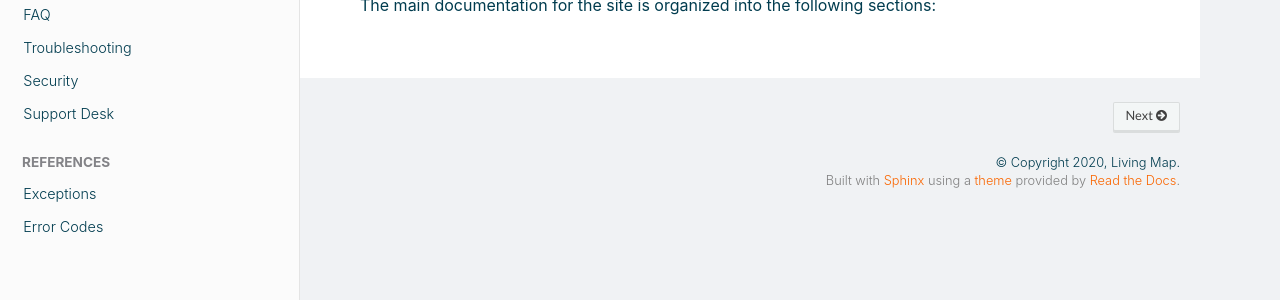
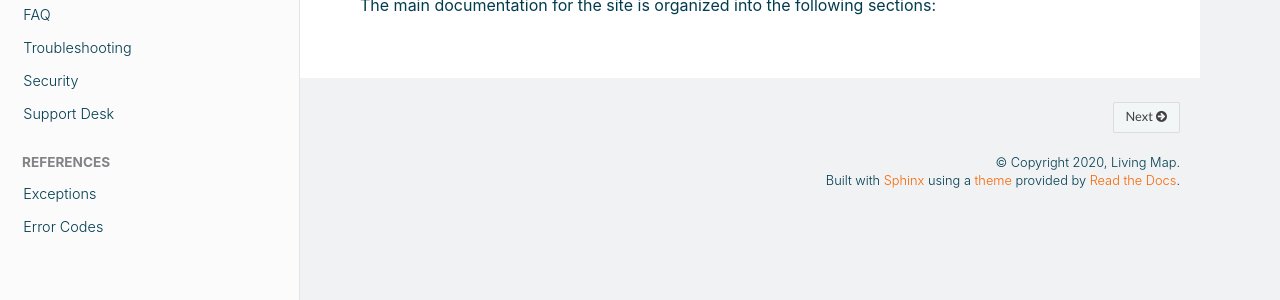
Before and after one commit to livingmap/documentation-LivingMapFramework, a Sphinx documentation site: the page built from source/index.rst, in a window 1280 px wide. Shown: the part 439-739 px from the top of the page. Built offline with Sphinx 7.4.7 and the Read the Docs theme 2.0.0, drawn with Linux system fonts in a browser that asks for light colours.

Commit message:
WIP on style updates.

```diff
--- a/source/_static/custom.css
+++ b/source/_static/custom.css
@@ -56,6 +56,15 @@
     transition: color 0.25s;
 }
 
+.btn {
+    box-shadow: none;
+    padding: 7px 12px;
+}
+
+.btn-neutral {
+    color: #013C4F;
+}
+
 .rst-content pre.literal-block,
 .rst-content div[class^="highlight"] pre,
 .rst-content .linenodiv pre {
@@ -92,6 +101,9 @@
 }
 
 
+.rst-versions .rst-other-versions {
+    color: rgba(255,255,255,0.5);
+}
 
 .rst-versions a,
 .rst-versions .rst-current-version,
@@ -365,3 +377,13 @@
     .rst-footer-buttons {
         padding-bottom: 1.2rem;
     }
+
+    footer {
+        color: #013C4F;
+    }
+
+    footer span.commit code,
+    footer span.commit .rst-content tt,
+    .rst-content footer span.commit tt {
+        color: #013C4F;
+    }
```
